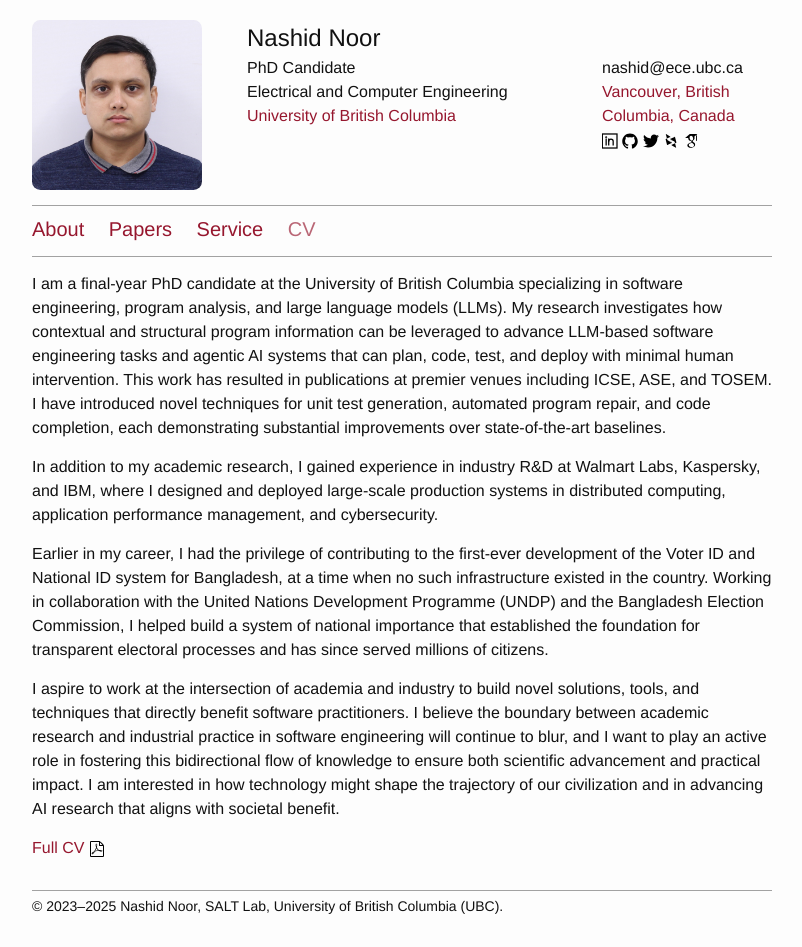
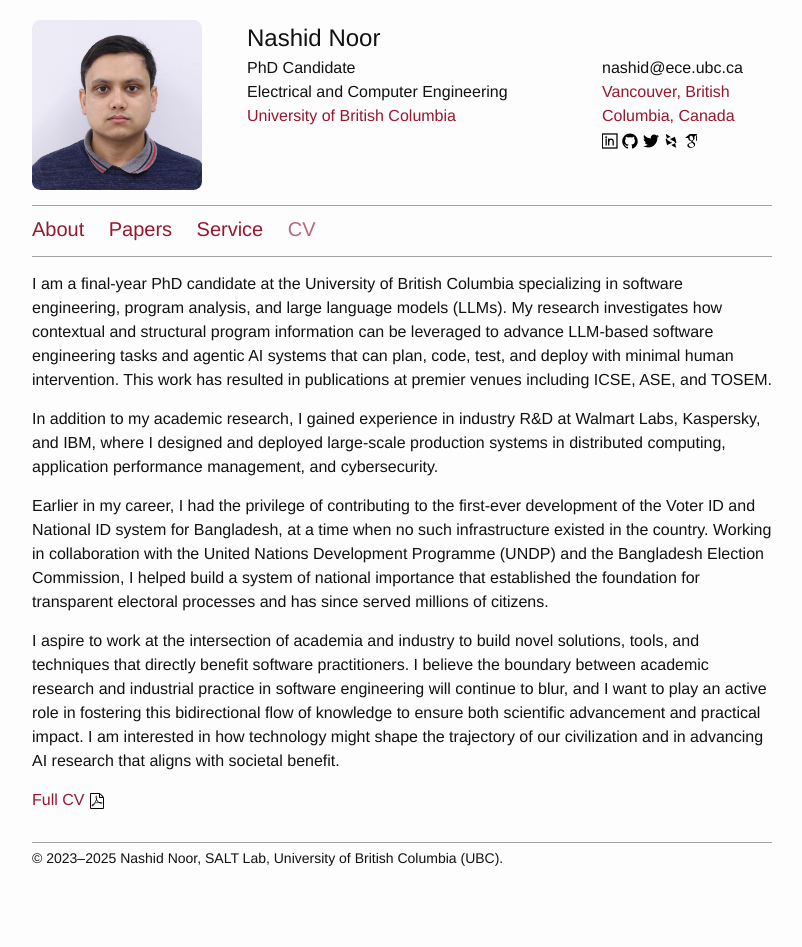
Before and after one commit to nashid/nashid.github.io, a Jekyll site: the page built from nav/cv.md, in a window 1280 px wide. Shown: the whole page, without its empty margins (238-1040 px from the left). Built offline with Jekyll 4.4.1, drawn with Linux system fonts in a browser that asks for light colours; after the commit the page ends 900 px from its top, so only the background shows below that.

Commit message:
add cv - 4

```diff
--- a/nav/cv.md
+++ b/nav/cv.md
@@ -4,7 +4,7 @@ title: CV
 permalink: /cv/
 weight: 6
 ---
-I am a final-year PhD candidate at the University of British Columbia specializing in software engineering, program analysis, and large language models (LLMs). My research investigates how contextual and structural program information can be leveraged to advance LLM-based software engineering tasks and agentic AI systems that can plan, code, test, and deploy with minimal human intervention. This work has resulted in publications at premier venues including ICSE, ASE, and TOSEM. I have introduced novel techniques for unit test generation, automated program repair, and code completion, each demonstrating substantial improvements over state-of-the-art baselines.
+I am a final-year PhD candidate at the University of British Columbia specializing in software engineering, program analysis, and large language models (LLMs). My research investigates how contextual and structural program information can be leveraged to advance LLM-based software engineering tasks and agentic AI systems that can plan, code, test, and deploy with minimal human intervention. This work has resulted in publications at premier venues including ICSE, ASE, and TOSEM.
 
 In addition to my academic research, I gained experience in industry R&D at Walmart Labs, Kaspersky, and IBM, where I designed and deployed large-scale production systems in distributed computing, application performance management, and cybersecurity.
 
```
